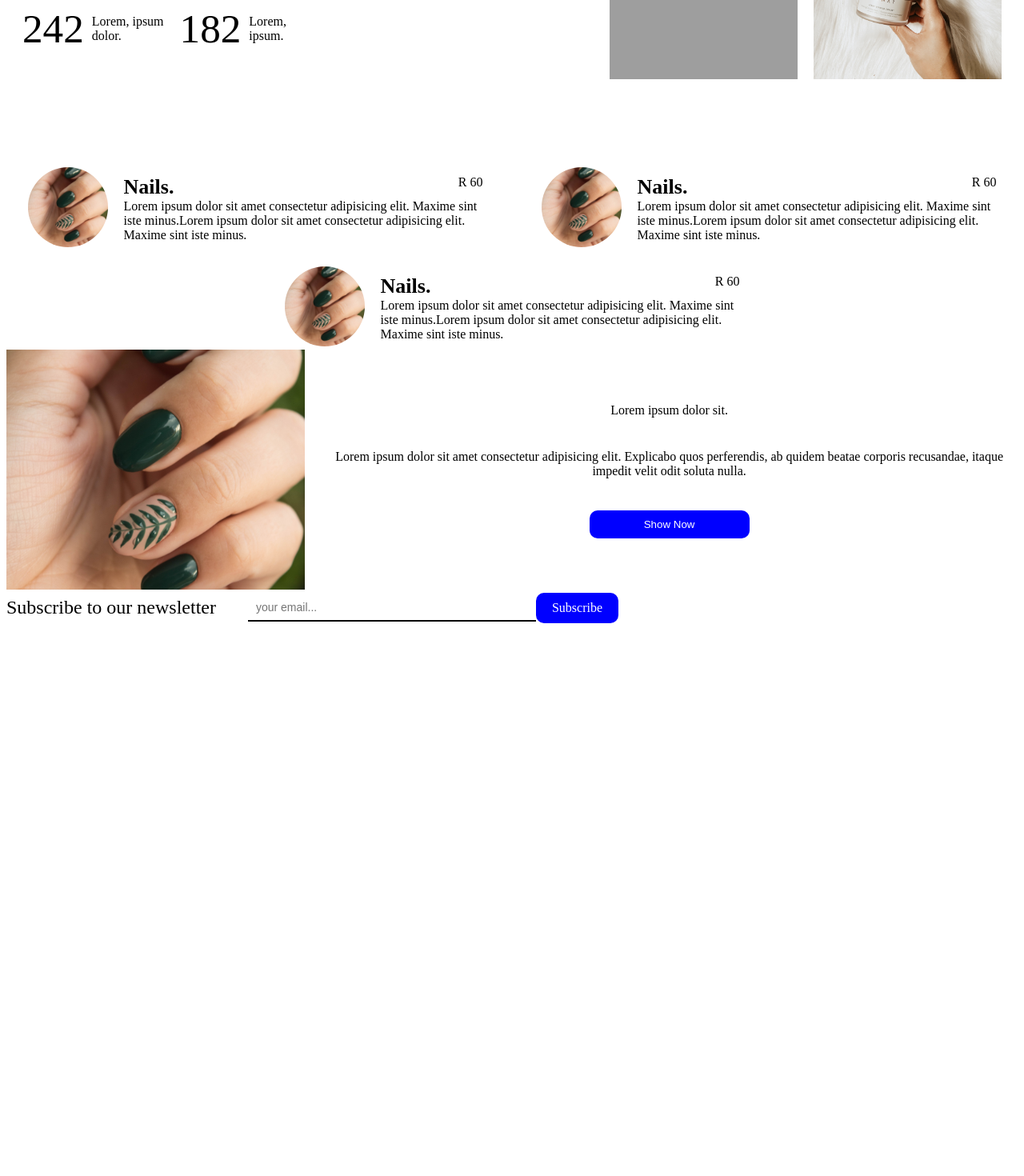
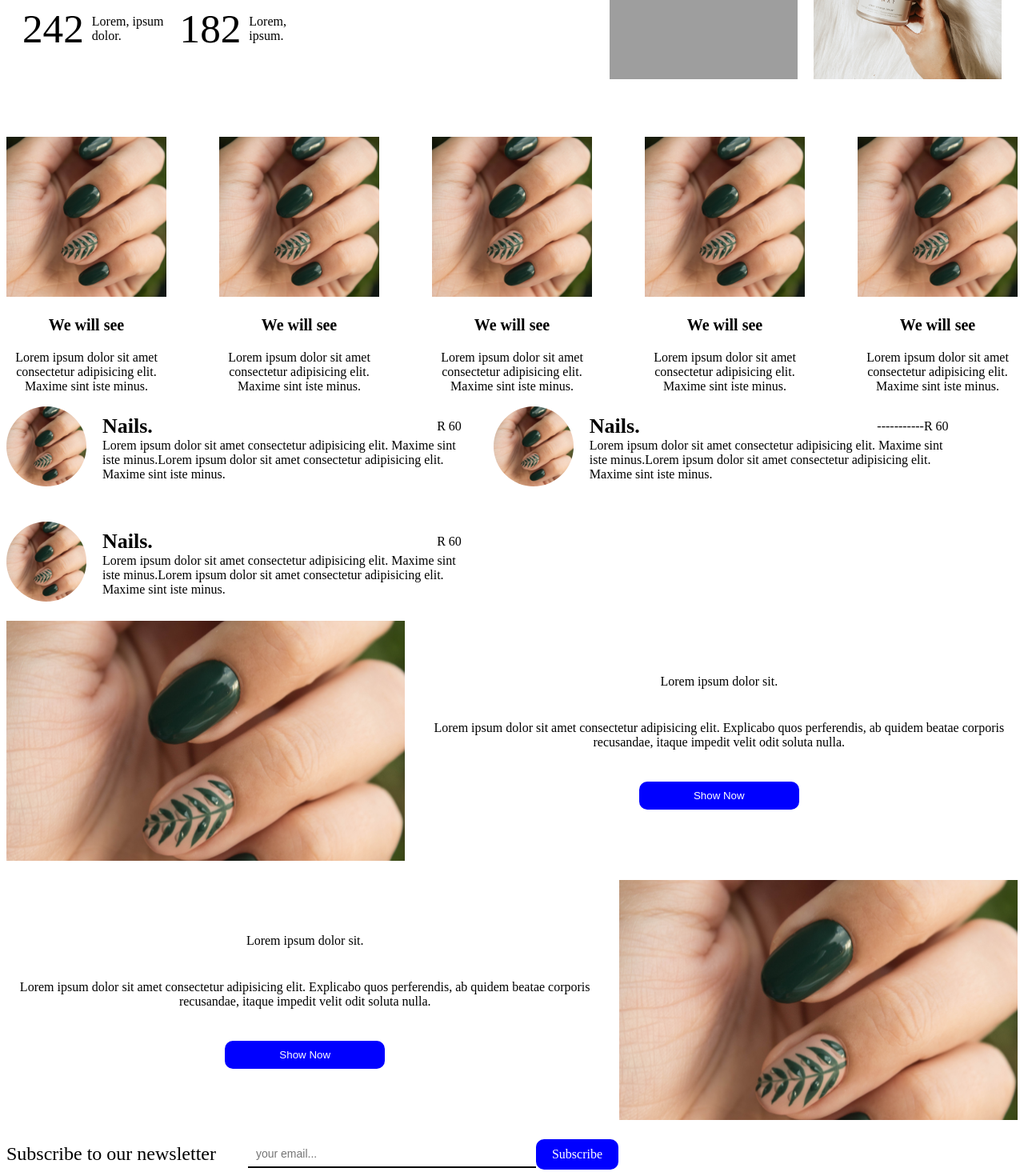
Before and after one commit to isaac-kg/salon, a React (Vite) app: page / in a window 1280 px wide. Shown: the part 349-1819 px from the top of the page at 80% size. Before the commit the page ends 1136 px from the top, so only its background shows below. Built offline with nearby package versions, Linux system fonts and the light colour scheme; grey boxes are pictures that could not be loaded.

Commit message:
added service

```diff
--- a/src/App.jsx
+++ b/src/App.jsx
@@ -1,6 +1,6 @@
 import Header from './components/header'
 import About from './components/about'
-import Product from './components/product'
+import Service from './components/service'
 import Contact from './components/contact'
 import Offer from './components/offers'
 import ProductBooking from './components/productBooking'
@@ -14,7 +14,11 @@ function App() {
        */}
       <Header />
       <About />
-      <Product />
+      <Service
+        image={"src/assets/nails.jpg"}
+        serviceName='We will see'
+        description={"Lorem ipsum dolor sit amet consectetur adipisicing elit. Maxime sint iste minus."}
+      />
       <Offer
         title={"Nails"}
         price={60}
--- a/src/components/offers/index.tsx
+++ b/src/components/offers/index.tsx
@@ -41,7 +41,7 @@ const Offer = ({title, price, description, image}: OfferProps ) => {
             {title}.
           </div>
           <div className="offer__price">
-            {"R "}{price}
+            {"-----------R "}{price}
           </div>
         </div>
         <div className="offer__description">
--- a/src/components/offers/style.css
+++ b/src/components/offers/style.css
@@ -8,6 +8,7 @@
 .offer__catergory {
   display: flex;
   justify-content: space-between;
+  align-items: center;
 }
 
 .offer__image_1 {
@@ -25,9 +26,9 @@
 @media only screen and (min-width: 768px){
   .offer__container{
     display: flex;
-    gap: 20px;
+    gap: 40px;
     flex-wrap: wrap;
-    justify-content: space-around;
+    /* justify-content: space-around; */
   }
 
   .offer{
--- a/src/components/product/index.tsx
+++ /dev/null
@@ -1,23 +0,0 @@
-import "./style.css"
-
-
-interface ProductProps {
-  image: string;
-  productName: string;
-  productDescription: string;
-}
-
-const Product = ({image, productName, productDescription}: ProductProps) => {
-
-  return (
-    <div className="service">
-      <img className="service__image" src={image} alt="" />
-      <p className="service__title">{productName}</p>
-      <p className="service__info">
-        {productDescription}
-      </p>
-    </div>
-  )
-}
-
-export default Product;
--- a/src/components/product/style.css
+++ /dev/null
@@ -1,9 +0,0 @@
-.service {
-  text-align: center;
-  max-width: 400px;
-}
-
-.service__title {
-  font-weight: 600;
-  font-size: 20px;
-}
--- a/src/components/productBooking/index.jsx
+++ /dev/null
@@ -1,26 +0,0 @@
-import "./style.css"
-
-const ProductBooking = props => {
-  return (
-
-    <div className="product">
-      <div className="product__image">
-        <img className="product__image-1" src="src/assets/nails.jpg" alt="" />
-      </div>
-
-      <div className="product__description">
-        <div className="product__description__title">
-          Lorem ipsum dolor sit.
-        </div>
-        <div className="product__description__info">
-          Lorem ipsum dolor sit amet consectetur adipisicing elit. Explicabo quos perferendis, ab quidem beatae corporis recusandae, itaque impedit velit odit soluta nulla.
-        </div>
-        <button className="product__description__btn">
-          Show Now
-        </button>
-      </div>
-    </div>
-  )
-}
-
-export default ProductBooking;
--- /dev/null
+++ b/src/components/productBooking/index.tsx
@@ -0,0 +1,44 @@
+import "./style.css"
+
+const ProductBooking = () => {
+  return (
+    <div>
+
+      <div className="product">
+        <div className="product__image">
+          <img className="product__image-1" src="src/assets/nails.jpg" alt="" />
+        </div>
+        <div className="product__description">
+          <div className="product__description__title">
+            Lorem ipsum dolor sit.
+          </div>
+          <div className="product__description__info">
+            Lorem ipsum dolor sit amet consectetur adipisicing elit. Explicabo quos perferendis, ab quidem beatae corporis recusandae, itaque impedit velit odit soluta nulla.
+          </div>
+          <button className="product__description__btn">
+            Show Now
+          </button>
+        </div>
+      </div>
+
+      <div className="product">
+        <div className="product__image product__image-two">
+          <img className="product__image-1" src="src/assets/nails.jpg" alt="" />
+        </div>
+        <div className="product__description product__description-two">
+          <div className="product__description__title">
+            Lorem ipsum dolor sit.
+          </div>
+          <div className="product__description__info">
+            Lorem ipsum dolor sit amet consectetur adipisicing elit. Explicabo quos perferendis, ab quidem beatae corporis recusandae, itaque impedit velit odit soluta nulla.
+          </div>
+          <button className="product__description__btn">
+            Show Now
+          </button>
+        </div>
+      </div>
+    </div>
+  )
+}
+
+export default ProductBooking;
--- a/src/components/productBooking/style.css
+++ b/src/components/productBooking/style.css
@@ -1,7 +1,11 @@
+.product{
+  margin: 80px auto;
+}
 .product__image {
-  flex-basis: 30%;
+  flex-basis: 40%;
   max-width: 100%;
 }
+
 
 .product__image-1 {
   width: 100%;
@@ -12,10 +16,19 @@
 .product__description {
   display: flex;
   flex-direction: column;
-  flex-basis: 70%;
+  flex-basis: 60%;
   text-align: center;
   gap: 40px;
 }
+
+.product__image-two{
+  order: 2;
+}
+
+.product__description-two{
+  order: 1;
+}
+
 
 .product__description__btn {
   border: none;
@@ -29,6 +42,7 @@
 
 @media only screen and (min-width: 768px){
   .product {
+    margin: 20px auto;
     display: flex;
     align-items: center;
     gap: 20px;
--- /dev/null
+++ b/src/components/service/index.tsx
@@ -0,0 +1,31 @@
+import "./style.css"
+
+
+interface ServiceProps {
+  image: string;
+  serviceName: string;
+  description: string;
+}
+
+const Service = ({image, serviceName, description}: ServiceProps) => {
+
+  const services = [1, 3, 52, 25, 2]
+  return (
+    <div className="service-container">
+      {
+        services.map((n: number) =>
+        <div className="service">
+        <img className="service__image" src={image} alt="" />
+        <p className="service__title">{serviceName}</p>
+        <p className="service__info">
+          {description}
+        </p>
+      </div>
+        )
+      }
+
+    </div>
+  )
+}
+
+export default Service;
--- /dev/null
+++ b/src/components/service/style.css
@@ -0,0 +1,22 @@
+.service-container{
+  display: flex;
+  justify-content: space-between;
+  flex-wrap: wrap;
+}
+
+.service {
+  text-align: center;
+  max-width: 200px;
+  overflow: hidden;
+}
+
+.service__image{
+  width: 100%;
+  height: 200px;
+  object-fit: cover;
+}
+
+.service__title {
+  font-weight: 600;
+  font-size: 20px;
+}
```
